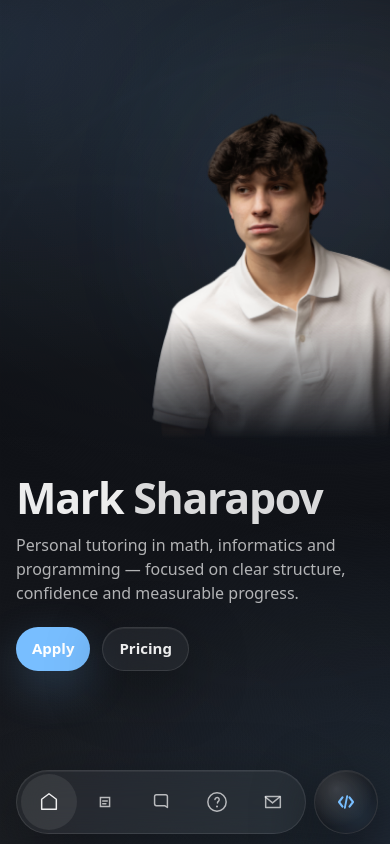
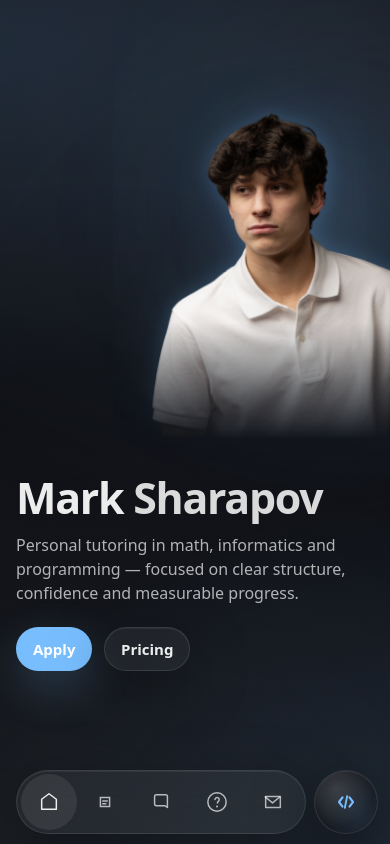
Before and after one commit to MaRkS1234567/MySite-web, a React (Vite) app: page /tutor in a window 390 px wide. Shown: the top 844 px of the page. Built offline with nearby package versions, Linux system fonts and the light colour scheme.

Commit message:
fix(hero): fix button hover color override and smooth transition

```diff
--- a/src/pages/DevPage/sections/DevHero/DevHero.module.scss
+++ b/src/pages/DevPage/sections/DevHero/DevHero.module.scss
@@ -73,17 +73,25 @@
   padding: 0 18px;
   border-radius: 999px;
   text-decoration: none;
+  border: 1px solid transparent;
 
   font-size: 15px;
   font-weight: 600;
   line-height: 1;
 
+  cursor: pointer;
+  user-select: none;
+
+  /* Explicit base state */
+  transform: translateY(0);
+  will-change: transform;
+
   transition:
-    transform $dur-3 $ease-out,
-    background $dur-3 $ease-out,
-    border-color $dur-3 $ease-out,
-    box-shadow $dur-3 $ease-out,
-    color $dur-3 $ease-out;
+    transform $dur-2 $ease-out,
+    background $dur-2 $ease-out,
+    color $dur-2 $ease-out,
+    border-color $dur-2 $ease-out,
+    box-shadow $dur-2 $ease-out;
 }
 
 .primaryLink {
@@ -93,6 +101,7 @@
 }
 
 .primaryLink:hover {
+  color: #fff;
   transform: translateY(-1px);
   box-shadow: 0 22px 60px var(--accent-glow);
 }
@@ -119,6 +128,7 @@
 }
 
 .secondaryLink:hover {
+  color: $text;
   background: rgba(255, 255, 255, 0.07);
   border-color: rgba(255, 255, 255, 0.14);
   box-shadow:
@@ -339,8 +349,7 @@
     transform: translate(0, -24px) translateZ(0);
   }
 
-  /* Mobile glow: box-shadow on a 1px point avoids the rectangular blur
-     artifact that filter:blur() on a pseudo-element creates on iOS/Safari */
+  /* Mobile glow: dual box-shadow on a 1px point for ambient + accent layers */
   .photoWrap::before {
     content: '';
     position: absolute;
@@ -351,8 +360,12 @@
     transform: translate(-50%, -50%);
     border-radius: 50%;
     background: transparent;
-    box-shadow: 0 0 min(220px, 44vw) min(160px, 32vw) var(--accent-bg-glow);
-    opacity: 0.85;
+    /* reset desktop filter so box-shadow isn't blurred away */
+    filter: none;
+    box-shadow:
+      0 0 min(140px, 28vw) min(70px, 14vw) var(--accent-glow),
+      0 0 min(280px, 56vw) min(180px, 36vw) var(--accent-bg-glow);
+    opacity: 0.9;
     pointer-events: none;
     z-index: 0;
   }
@@ -367,9 +380,10 @@
     left: 50%;
     transform: translateX(-62%) translateZ(0);
     display: block;
-    /* drop-shadow on a masked element causes bounding-box rectangles on iOS —
-       ambient glow comes from .photoWrap::before box-shadow instead */
-    filter: none;
+    /* contour glow along the silhouette outline */
+    filter:
+      drop-shadow(0 0 10px var(--accent-glow))
+      drop-shadow(0 0 28px var(--accent-bg-glow));
   }
 }
 
--- a/src/pages/TutorPage/sections/TutorHero/TutorHero.module.scss
+++ b/src/pages/TutorPage/sections/TutorHero/TutorHero.module.scss
@@ -73,17 +73,25 @@
   padding: 0 18px;
   border-radius: 999px;
   text-decoration: none;
+  border: 1px solid transparent;
 
   font-size: 15px;
   font-weight: 600;
   line-height: 1;
 
+  cursor: pointer;
+  user-select: none;
+
+  /* Explicit base state */
+  transform: translateY(0);
+  will-change: transform;
+
   transition:
-    transform $dur-3 $ease-out,
-    background $dur-3 $ease-out,
-    border-color $dur-3 $ease-out,
-    box-shadow $dur-3 $ease-out,
-    color $dur-3 $ease-out;
+    transform $dur-2 $ease-out,
+    background $dur-2 $ease-out,
+    color $dur-2 $ease-out,
+    border-color $dur-2 $ease-out,
+    box-shadow $dur-2 $ease-out;
 }
 
 .primaryLink {
@@ -93,6 +101,7 @@
 }
 
 .primaryLink:hover {
+  color: #fff;
   transform: translateY(-1px);
   box-shadow: 0 22px 60px var(--accent-glow);
 }
@@ -119,6 +128,7 @@
 }
 
 .secondaryLink:hover {
+  color: $text;
   background: rgba(255, 255, 255, 0.07);
   border-color: rgba(255, 255, 255, 0.14);
   box-shadow:
@@ -340,8 +350,7 @@
     transform: translate(0, -24px) translateZ(0);
   }
 
-  /* Mobile glow: box-shadow on a 1px point avoids the rectangular blur
-     artifact that filter:blur() on a pseudo-element creates on iOS/Safari */
+  /* Mobile glow: dual box-shadow on a 1px point for ambient + accent layers */
   .photoWrap::before {
     content: '';
     position: absolute;
@@ -352,8 +361,12 @@
     transform: translate(-50%, -50%);
     border-radius: 50%;
     background: transparent;
-    box-shadow: 0 0 min(220px, 44vw) min(160px, 32vw) var(--accent-bg-glow);
-    opacity: 0.85;
+    /* reset desktop filter so box-shadow isn't blurred away */
+    filter: none;
+    box-shadow:
+      0 0 min(140px, 28vw) min(70px, 14vw) var(--accent-glow),
+      0 0 min(280px, 56vw) min(180px, 36vw) var(--accent-bg-glow);
+    opacity: 0.9;
     pointer-events: none;
     z-index: 0;
   }
@@ -368,9 +381,10 @@
     left: 50%;
     transform: translateX(-58%) translateZ(0);
     display: block;
-    /* drop-shadow on a masked element causes bounding-box rectangles on iOS —
-       ambient glow comes from .photoWrap::before box-shadow instead */
-    filter: none;
+    /* contour glow along the silhouette outline */
+    filter:
+      drop-shadow(0 0 10px var(--accent-glow))
+      drop-shadow(0 0 28px var(--accent-bg-glow));
   }
 }
 
```
Also changed, not shown: 2 other files (tests, documents, lock files or other folders).
